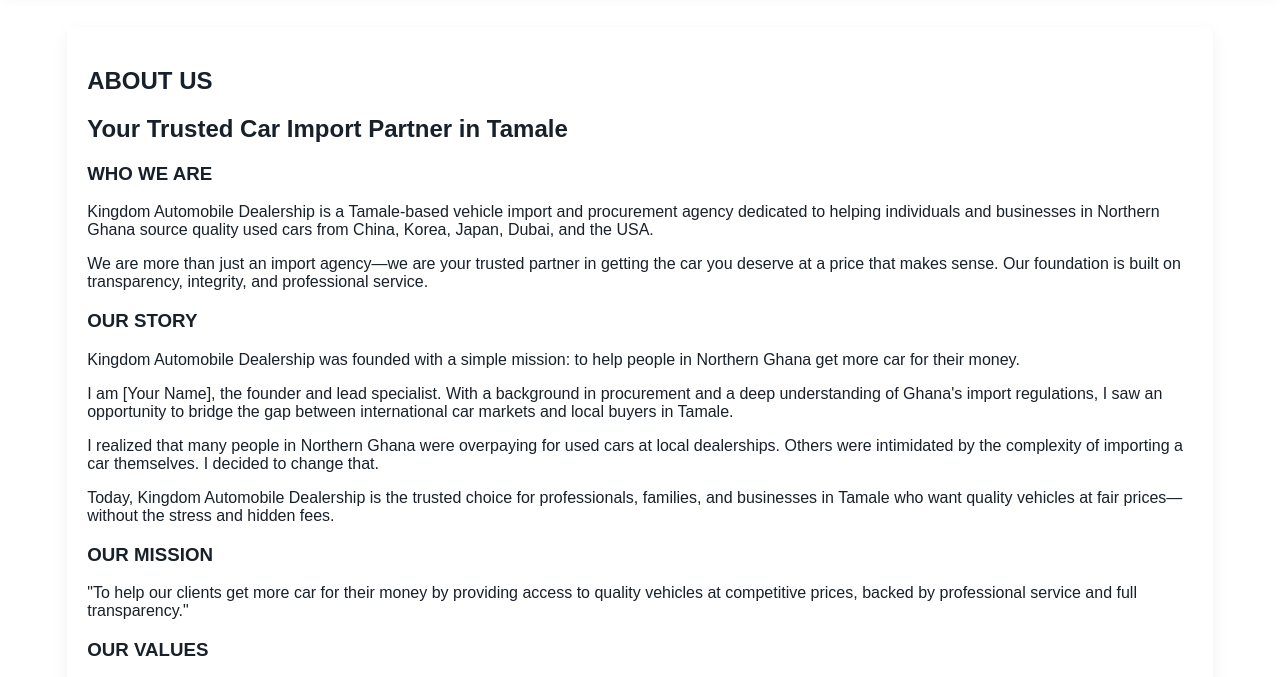
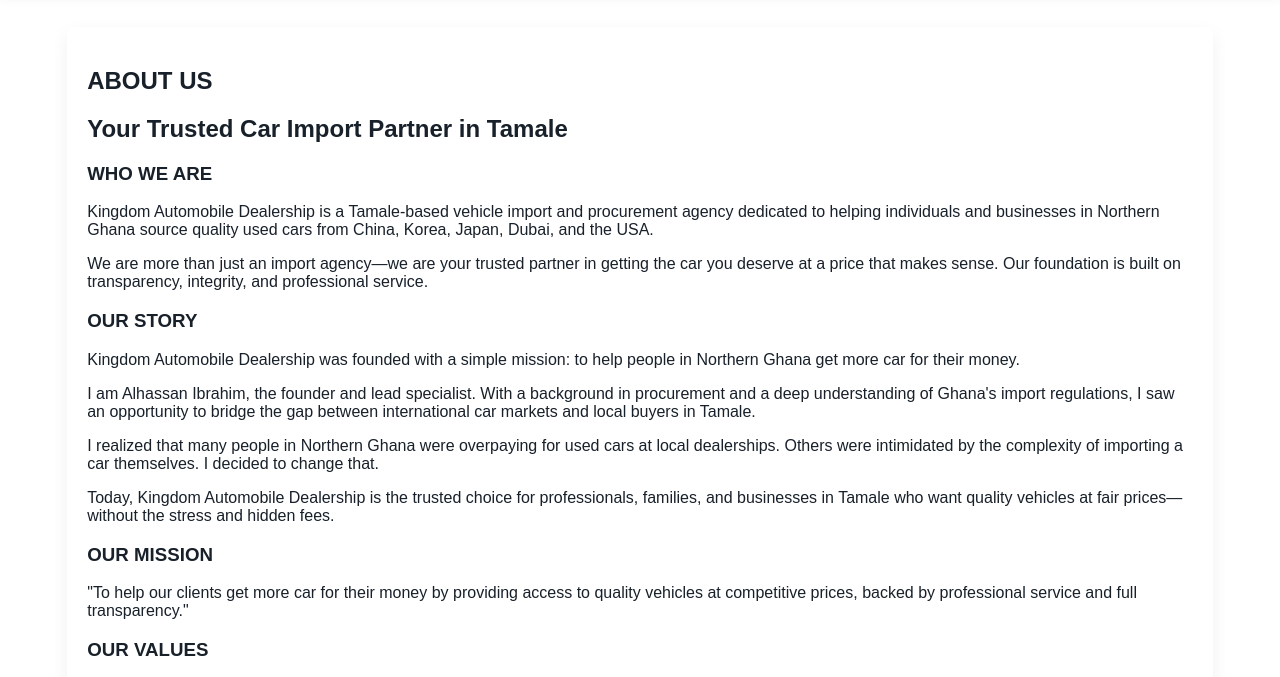
Before and after one commit to junior-3dmund/Kingdom_AutoMobile, a plain HTML site: page about.html in a window 1280 px wide. Shown: the part 81-758 px from the top of the page. Drawn offline with Linux system fonts and the light colour scheme.

Commit message:
Set founder name on About page

```diff
--- a/about.html
+++ b/about.html
@@ -31,7 +31,7 @@
 
     <h3>OUR STORY</h3>
     <p>Kingdom Automobile Dealership was founded with a simple mission: to help people in Northern Ghana get more car for their money.</p>
-    <p>I am [Your Name], the founder and lead specialist. With a background in procurement and a deep understanding of Ghana's import regulations, I saw an opportunity to bridge the gap between international car markets and local buyers in Tamale.</p>
+    <p>I am Alhassan Ibrahim, the founder and lead specialist. With a background in procurement and a deep understanding of Ghana's import regulations, I saw an opportunity to bridge the gap between international car markets and local buyers in Tamale.</p>
     <p>I realized that many people in Northern Ghana were overpaying for used cars at local dealerships. Others were intimidated by the complexity of importing a car themselves. I decided to change that.</p>
     <p>Today, Kingdom Automobile Dealership is the trusted choice for professionals, families, and businesses in Tamale who want quality vehicles at fair prices—without the stress and hidden fees.</p>
 
```
